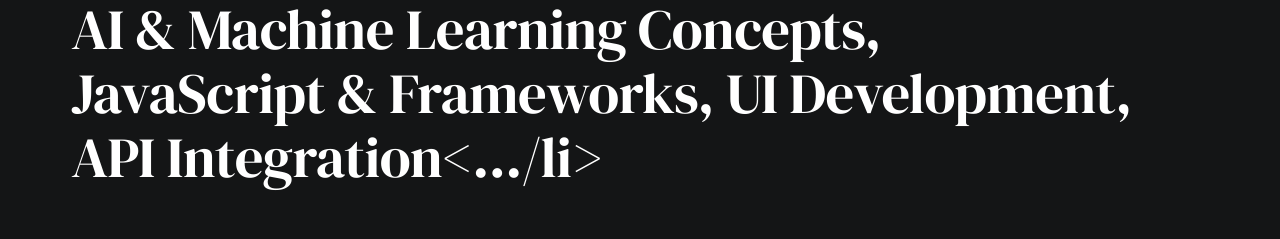
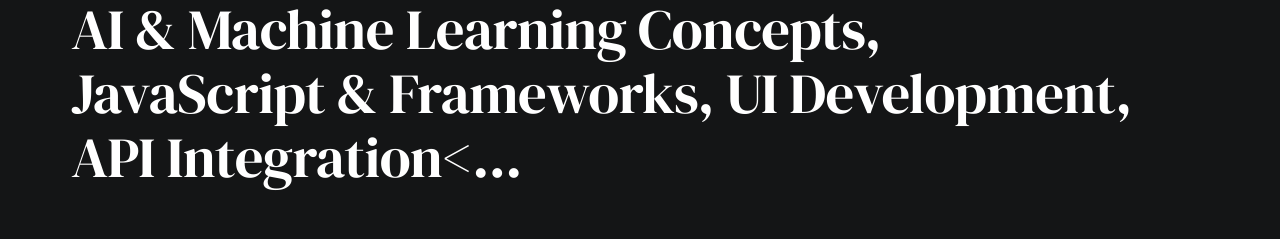
Before and after one commit to ankitmi9811/portfolio, a plain HTML site: page index.html in a window 1280 px wide. Shown: the part 2171-2410 px from the top of the page. Drawn offline with nearby package versions, Linux system fonts and the light colour scheme; a web font is replaced by a local one.

Commit message:
Update index.html

```diff
--- a/index.html
+++ b/index.html
@@ -156,7 +156,7 @@
                                      <li>AI & Machine Learning Concepts</li>
                                      <li>JavaScript & Frameworks</li>
                                      <li>UI Development</li>
-                                     <li>API Integration<.../li>
+                                     <li>API Integration<...</li>
 
                         </ul>
 
```
